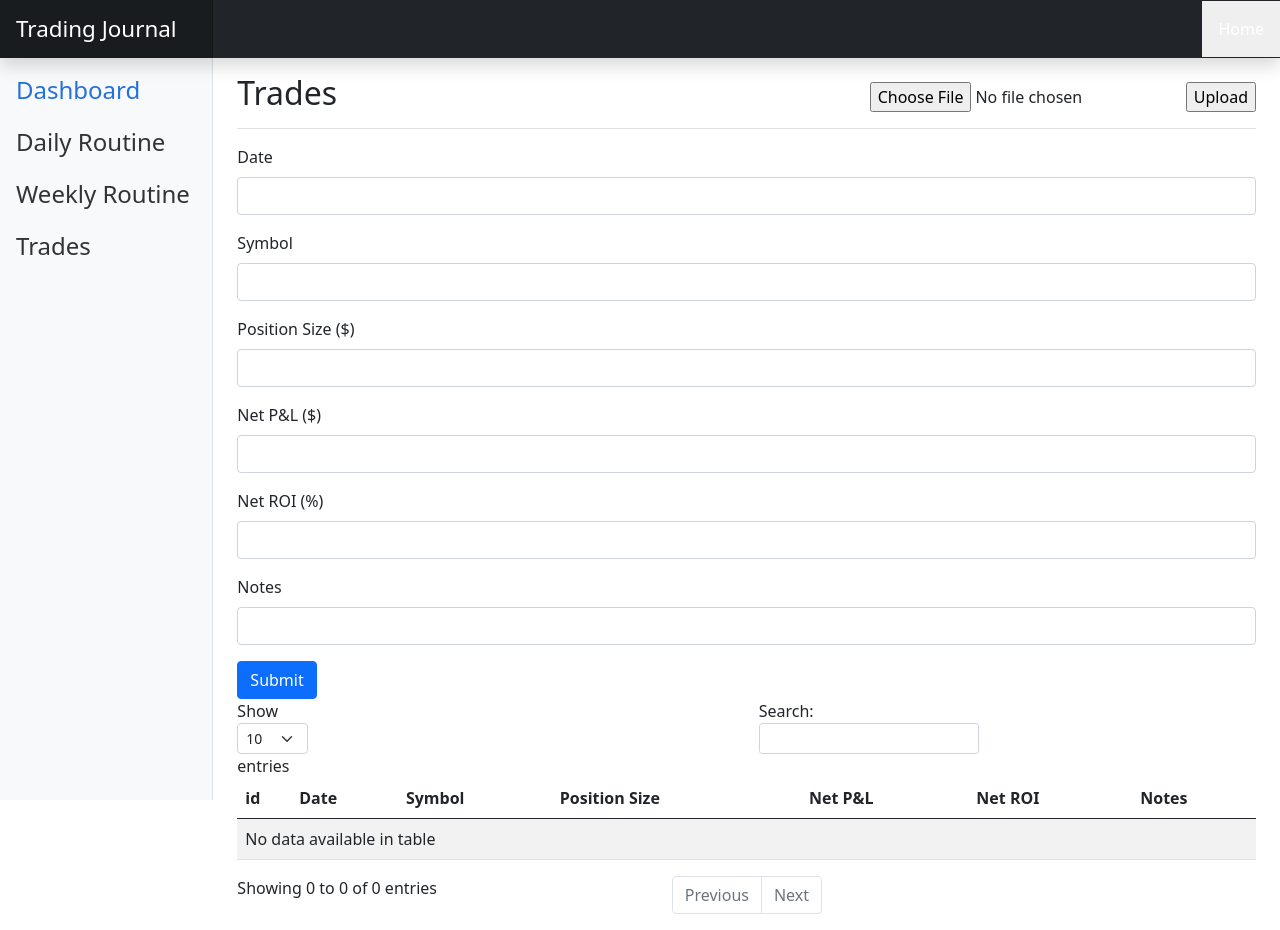
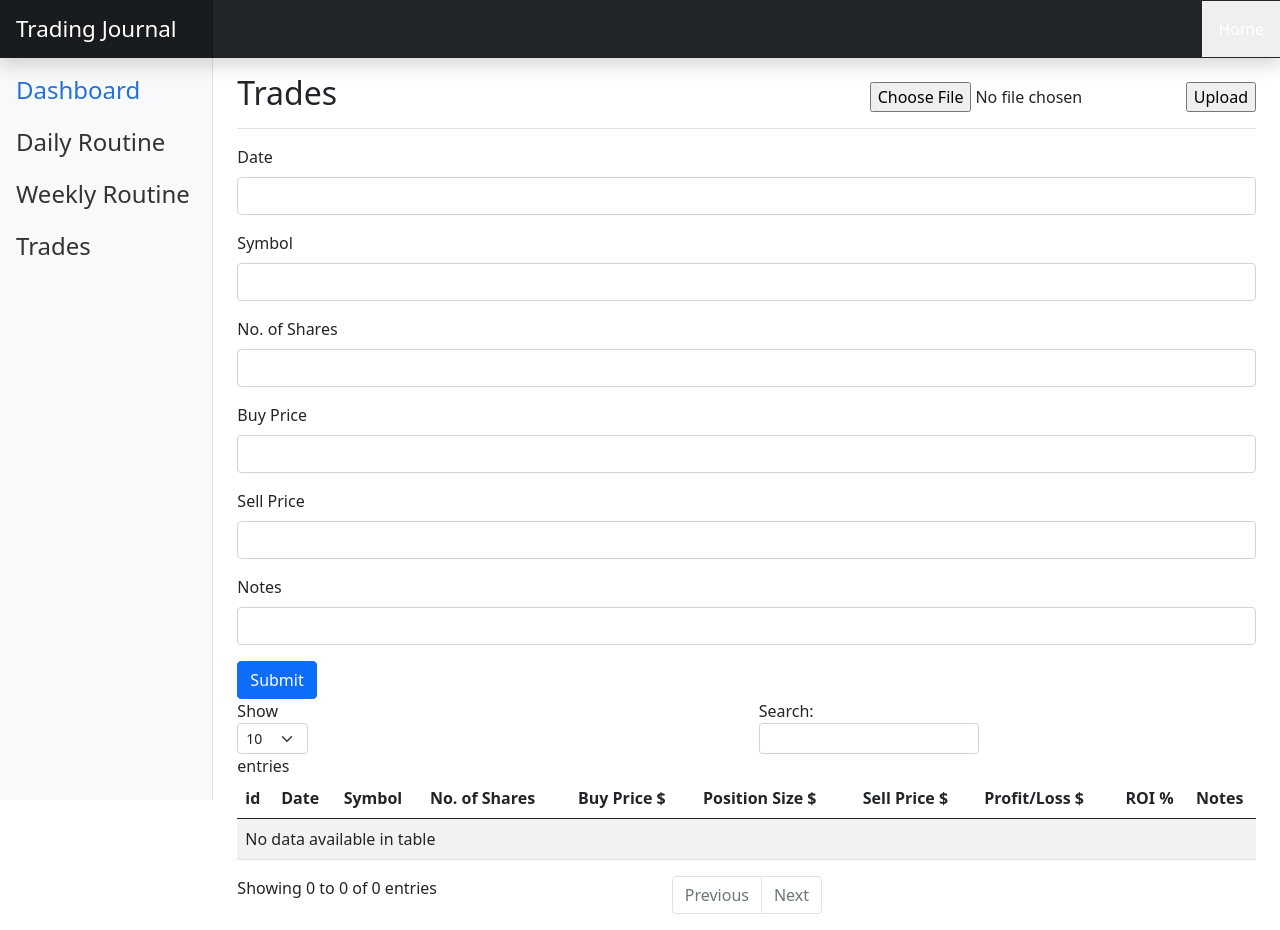
Before and after one commit to mransbro/tradingjournal, a Flask app: page /add_trade in a window 1280 px wide. Run offline with Flask 2, Linux system fonts and the light colour scheme; data that the repository does not hold is empty; some libraries are stand-ins or nearby versions.

Commit message:
re designed the trades form and models

```diff
--- a/app/forms.py
+++ b/app/forms.py
@@ -4,7 +4,7 @@ from wtforms import (
     IntegerField,
     HiddenField,
     BooleanField,
-    DateField,
+    FloatField,
 )
 from wtforms.validators import InputRequired, NumberRange, Regexp
 from flask_wtf import FlaskForm
@@ -62,8 +62,8 @@ class TradeForm(FlaskForm):
             Regexp(letterregex, message="Invalid symbol format"),
         ],
     )
-    position_size = IntegerField("Position Size ($)")
-    net_pnl = IntegerField("Net P&L ($)")
-    net_roi = IntegerField("Net ROI (%)")
+    num_shares = FloatField("No. of Shares")
+    buy_price = FloatField("Buy Price")
+    sell_price = FloatField("Sell Price")
     notes = StringField("Notes")
     submit = SubmitField("Submit")
--- a/app/templates/add_trade.html
+++ b/app/templates/add_trade.html
@@ -22,9 +22,12 @@
                 <th>id</th>
                 <th>Date</th>
                 <th>Symbol</th>
-                <th>Position Size</th>
-                <th>Net P&L</th>
-                <th>Net ROI</th>
+                <th>No. of Shares</th>
+                <th>Buy Price $</th>
+                <th>Position Size $</th>
+                <th>Sell Price $</th>
+                <th>Profit/Loss $</th>
+                <th>ROI %</th>
                 <th>Notes</th>
             </tr>
         </thead>
@@ -44,7 +47,10 @@
                 { data: 'id' },
                 { data: 'date' },
                 { data: 'symbol' },
+                { data: 'num_shares' },
+                { data: 'buy_price' },
                 { data: 'position_size' },
+                { data: 'sell_price' },
                 { data: 'net_pnl' },
                 { data: 'net_roi' },
                 { data: 'notes' }
--- a/app/templates/base.html
+++ b/app/templates/base.html
@@ -87,7 +87,7 @@
             $('#datepick').datepicker({
                 format: 'yyyy-mm-dd',
                 todayHighlight: true,
-                autoClose: true,
+                autoclose: true,
 
             });
         });
--- a/app/views.py
+++ b/app/views.py
@@ -1,4 +1,5 @@
 from crypt import methods
+from turtle import position
 from . import app, db
 from .tools import allowed_file
 from .models import WeeklyRoutine, DailyRoutine, Trade
@@ -82,28 +83,38 @@ def add_weeklyroutine():
     return render_template("add_weeklyroutine.html", form=form, title="Weekly Routine")
 
 
-@app.route("/add_trade", methods=["GET"])
+@app.route("/add_trade", methods=["GET", "POST"])
 def add_trade():
 
     form = TradeForm()
 
     if form.validate_on_submit():
 
+        date = datetime.strptime(form.date.data, dateformat)
+        symbol = form.symbol.data.upper()
+        num_shares = form.num_shares.data
+        buy_price = form.buy_price.data
+        sell_price = form.sell_price.data
+        position_size = round(num_shares * buy_price, 2)
+        net_pnl = round((num_shares * sell_price) - position_size, 2)
+        net_roi = round(net_pnl / position_size * 100, 2)
+
         record = Trade(
-            date=datetime.strptime(form.date.data, dateformat),
-            symbol=form.symbol.data.upper(),
-            position_size=form.position_size.data,
-            net_pnl=form.net_pnl.data,
-            net_roi=form.net_roi.data,
+            date=date,
+            symbol=symbol,
+            num_shares=num_shares,
+            buy_price=buy_price,
+            sell_price=sell_price,
+            position_size=position_size,
+            net_pnl=net_pnl,
+            net_roi=net_roi,
             notes=form.notes.data,
         )
 
         db.session.add(record)
         db.session.commit()
 
-        message = f"The data for {record.symbol} has been updated"
-
-        return render_template("add_trade.html", message=message, form=form)
+        return redirect(url_for("add_trade"))
 
     else:
         for field, errors in form.errors.items():
@@ -148,33 +159,3 @@ def handle_404(e):
 @app.errorhandler(500)
 def handle_500(e):
     return "500", 500
-
-
-@app.route("/add_trade", methods=["POST"])
-def upload():
-
-    file = request.files["file"]
-
-    if file and allowed_file(file.filename):
-        filename = secure_filename(file.filename)
-        file.save(file.filename)
-
-    with open(filename) as file:
-        data = reader(file)
-        trades = list(data)
-
-    for trade in trades[1:]:
-        record = Trade(
-            date=datetime.strptime(trade[0], "%Y-%m-%d"),
-            symbol=trade[1],
-            position_size=trade[2],
-            net_pnl=trade[3],
-            net_roi=trade[4],
-            notes=trade[5],
-        )
-
-        db.session.add(record)
-        db.session.commit()
-        # message = "Csv file has been uploaded"
-
-    return redirect(url_for("add_trade"))
```
Also changed, not shown: app/models.py (+9 -3 lines).
